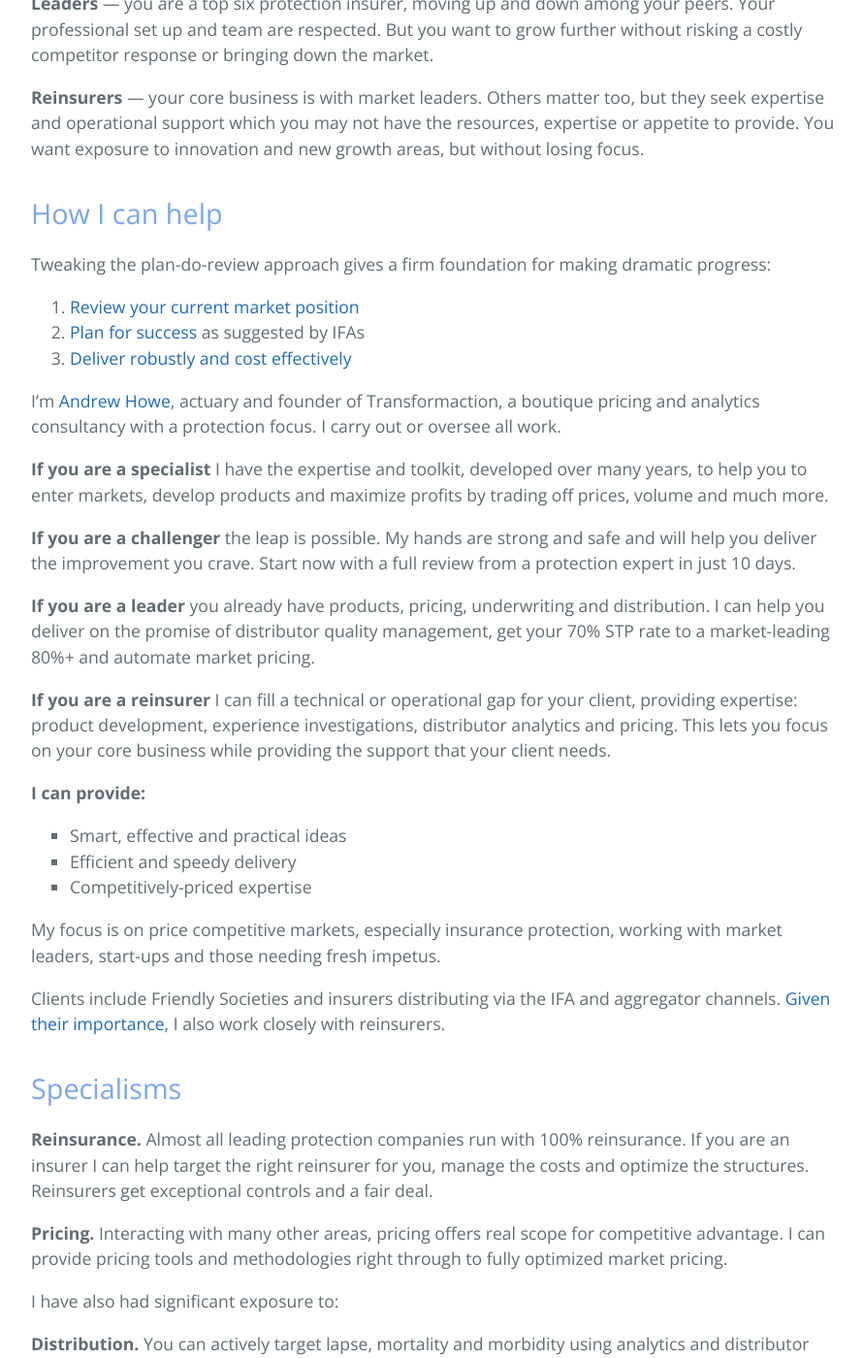
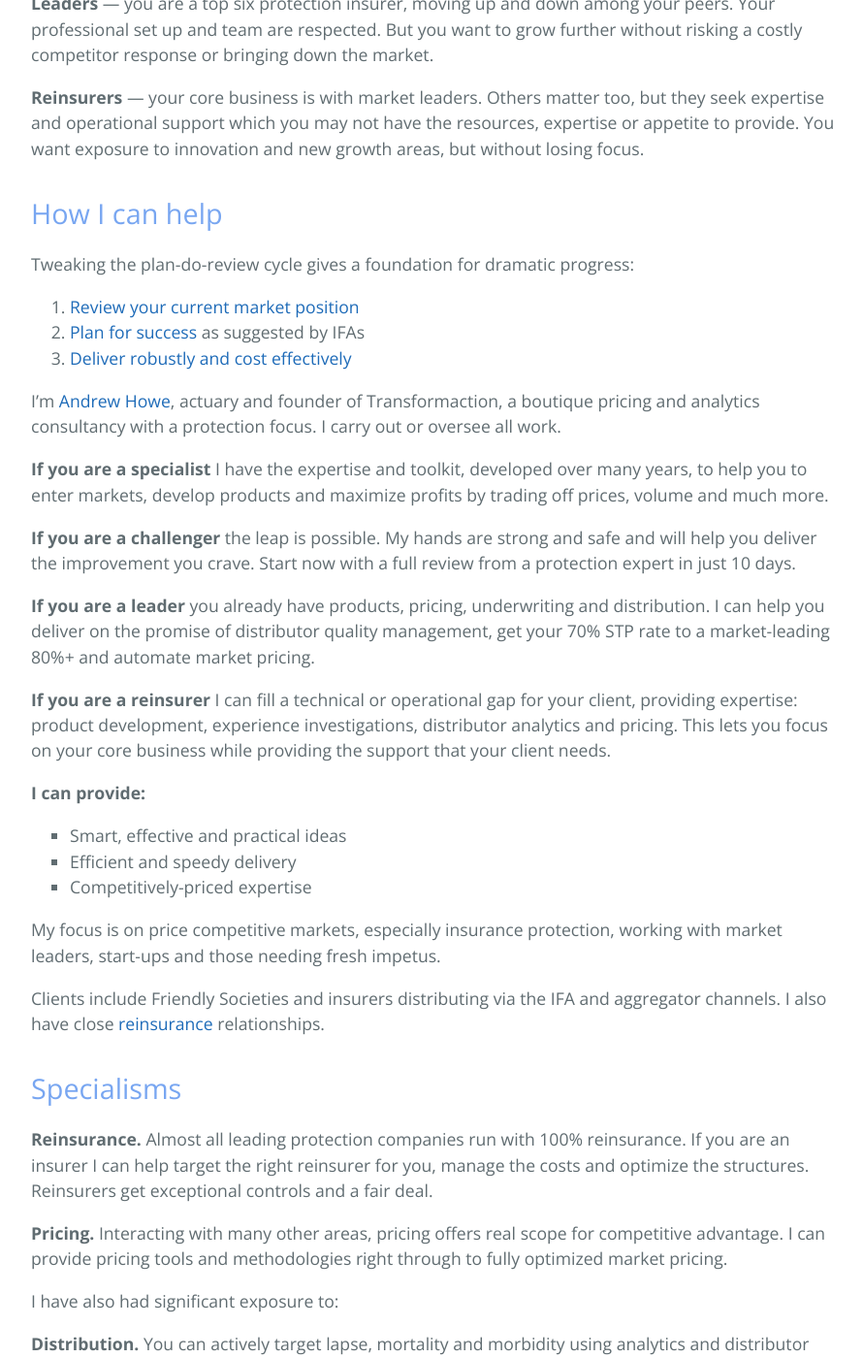
Before and after one commit to maverickactuary/1actuary, a Jekyll site: the page built from index.md, in a window 1280 px wide and 1400 px high, scrolled down 468 px. Shown: the whole window at 97% size, without its empty margins (192-1082 px from the left). Built offline with Jekyll 4.4.1, drawn with Linux system fonts in a browser that asks for light colours; some of the changed text lies outside the part shown.

Commit message:
More text tightening

```diff
--- a/index.md
+++ b/index.md
@@ -18,7 +18,7 @@ title: Transformaction &mdash; build &middot; improve &middot; optimize
 
 ## How I can help
 
-Tweaking the plan-do-review approach gives a firm foundation for making dramatic progress:
+Tweaking the plan-do-review cycle gives a foundation for dramatic progress:
 
 1. [Review your current market position](/content/2marketplayers/)
 1. [Plan for success](/content/3buildingblocks/) as suggested by IFAs
@@ -42,7 +42,7 @@ I'm [Andrew Howe](https://www.linkedin.com/in/maverickactuary/), actuary and fou
 
 My focus is on price competitive markets, especially insurance protection, working with market leaders, start-ups and those needing fresh impetus.
 
-Clients include Friendly Societies and insurers distributing via the IFA and aggregator channels. [Given their importance](/content/3buildingblocks/reinsurance-for.html), I also work closely with reinsurers.
+Clients include Friendly Societies and insurers distributing via the IFA and aggregator channels. I also have close [reinsurance](/content/3buildingblocks/reinsurance-for.html) relationships.
 
 ## Specialisms
 
@@ -61,6 +61,6 @@ Let's work together.
 Why not arrange a free 1 hour MS teams, Skype, Webex or Zoom? Or read on to:
 
 + [Review and segment the individual protection market](/content/2marketplayers/)
-+ [Learn about the real impact of reinsurers](/content/3buildingblocks/reinsurance-for.html)
++ [Learn about effective reinsurance](/content/3buildingblocks/reinsurance-for.html)
 + [Investigate the building blocks of protection success](/content/3buildingblocks/)
 + [Determine the best route to delivery](/content/4delivering/)
```
Also changed, not shown: content/3buildingblocks/index.md (+4 -2 lines).
